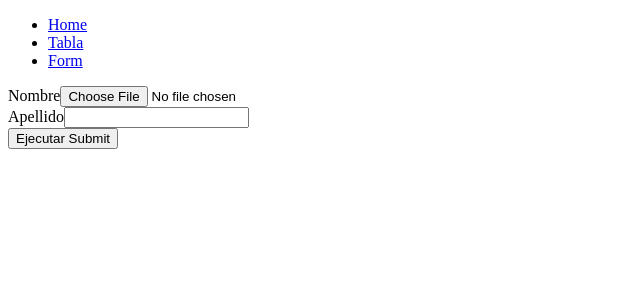
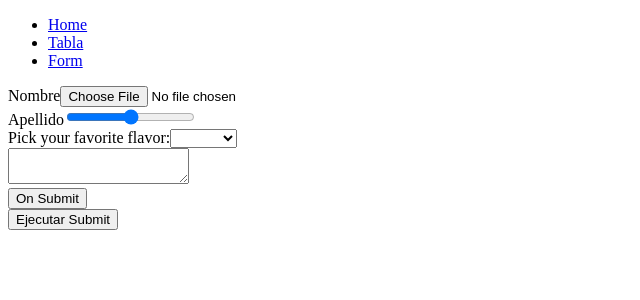
Before and after one commit to edwinpaye/React-Trainig, a React (Create React App) app in the folder tienda/: page /form in a window 1280 px wide. Shown: the top 300 px of the page, without its empty margins (0-640 px from the left). Built offline with nearby package versions, Linux system fonts and the light colour scheme.

Commit message:
add Table Component

```diff
--- a/tienda/src/components/form/Form.js
+++ b/tienda/src/components/form/Form.js
@@ -4,7 +4,8 @@ class Form extends Component {
 
     state = {
         arr: [],
-        load: true
+        select: '',
+        textarea: ''
     }
 
     handleChange = (event, i) => {
@@ -23,18 +24,33 @@ class Form extends Component {
     )
 
     componentDidMount(){
-        this.setState({arr: [...this.props.dataArray], load: false})
+        this.setState({arr: [...this.props.dataArray]})
+    }
+
+    changeSelect = e => {
+        this.setState({...this.state, [e.target.name]: e.target.value})
     }
 
     render(){
         return (<>
-            {this.state.load ? <h1>loading</h1> : <form>
+            <form onSubmit = {e => {e.preventDefault(); console.log(this.state)}}>
                 {this.state.arr.map( (data, i) => (<div key = {data.props.name}>
                     <label>{data.label}</label>
                     <input {...data.props} onChange = {e => this.handleChange(e, i)} /><br/>
                 </div>))}
-            </form>}
-            <button onClick = {()=>this.props.submit(this.getDataJson())}>Ejecutar Submit</button>
+                <label>
+                    Pick your favorite flavor:
+                    <select value = {this.state.select} name="select" onChange = {this.changeSelect}>
+                        <option value=""></option>
+                        <option value="value1">Value 1</option>
+                        <option value="value2">Value 2</option>
+                        <option value="value3">Value 3</option>
+                    </select>
+                </label><br/>
+                <textarea value={this.state.textarea} name = 'textarea' onChange={this.changeSelect} /><br/>
+                <button type="submit">On Submit</button><br/>
+            </form>
+            <button onClick = {()=>this.props.submit(this.state.select)}>Ejecutar Submit</button>
         </>);
     }
 }
--- a/tienda/src/controller/FormController.js
+++ b/tienda/src/controller/FormController.js
@@ -15,7 +15,7 @@ class FormController extends Component {
                     value: ''}
         },{
             label: 'Apellido',
-            props: {type : 'password',
+            props: {type : 'range',
                     name: 'apellido',
                     value: ''}
         }]
```
